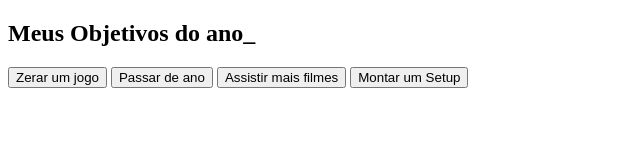
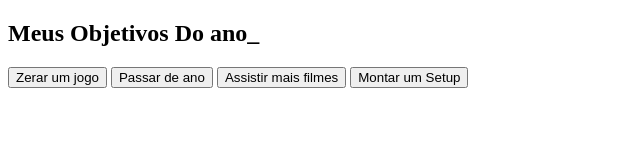
Before and after one commit to MagnoT3ch/ProjetoDeVida---Pietro, a plain HTML site: page index.html in a window 1280 px wide. Shown: the full height of the page, 0-640 px from the left. Drawn offline with Linux system fonts and the light colour scheme.

Commit message:
nivelamento

```diff
--- a/index.html
+++ b/index.html
@@ -8,7 +8,7 @@
 </head>
 <body>
     <section>
-    <h2 class="titulo-principal">Meus Objetivos do ano_</h2>
+    <h2 class="titulo-principal">Meus Objetivos Do ano_</h2>
     <div>
         <div>
             <button>Zerar um jogo</button>
```
